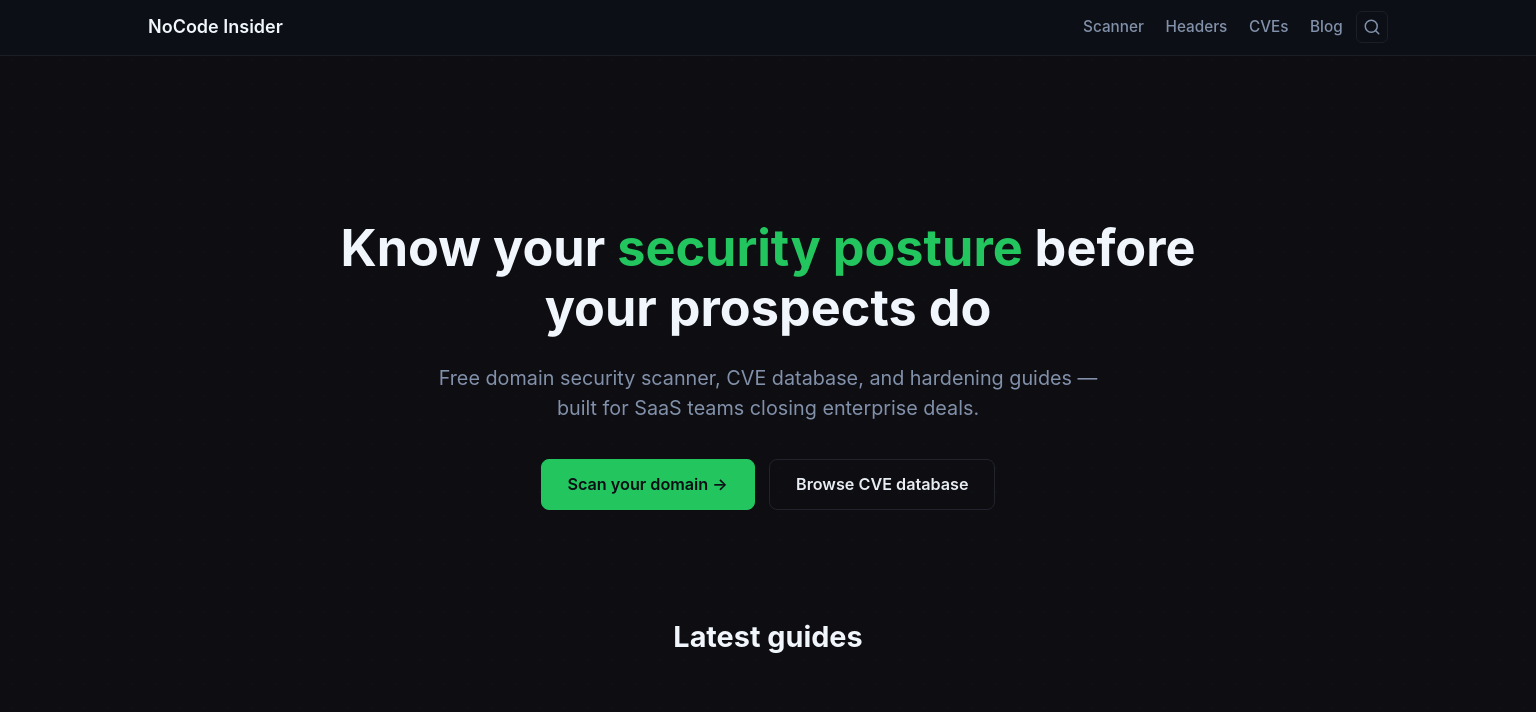
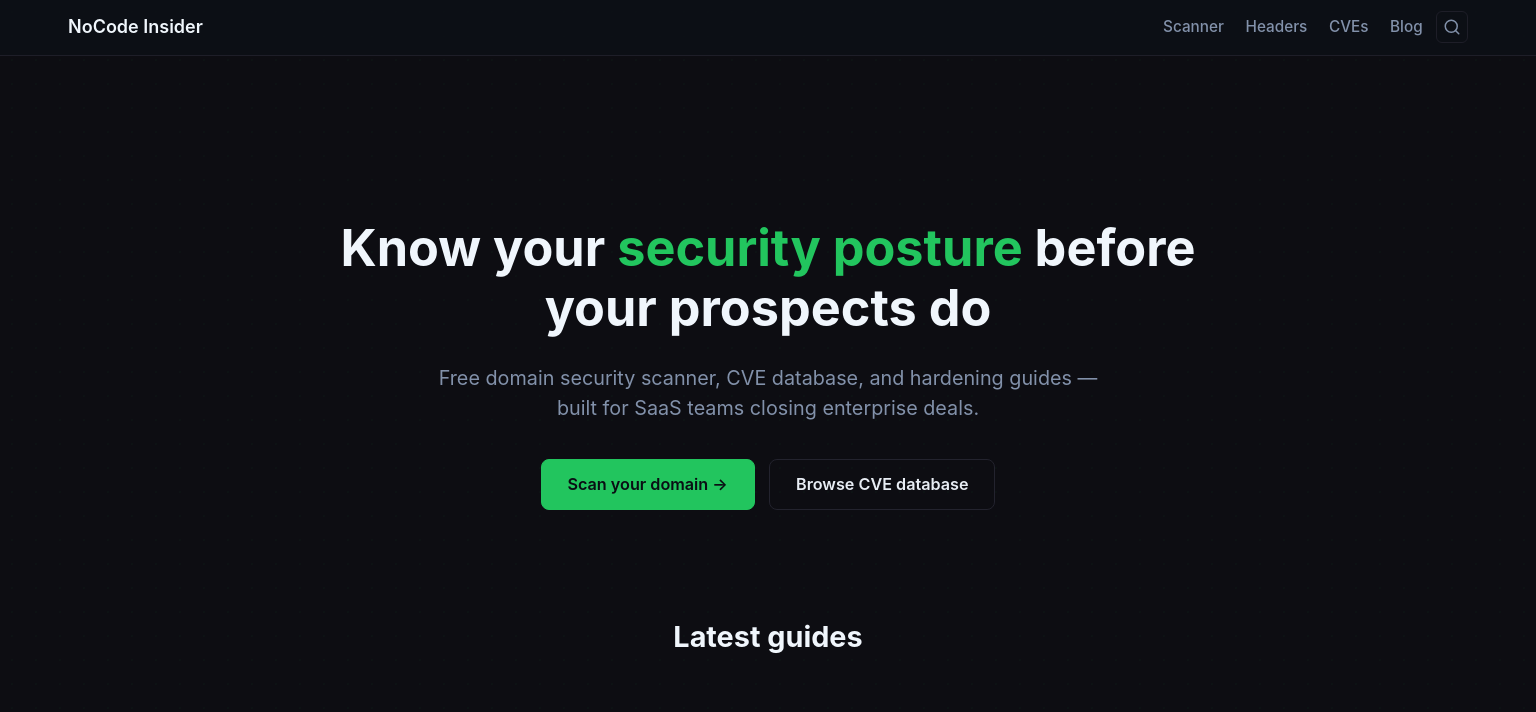
Before and after one commit to driphtyio/cybersec-ai.xyz, an Astro site: page / in a window 1536 px wide. Shown: the top 712 px of the page. Built offline with nearby package versions, Linux system fonts and the light colour scheme; Astro itself is replaced by a stand-in of ours; grey boxes are pictures that could not be loaded.

Commit message:
add 1440p breakpoint: 1400px container, 960px prose

```diff
--- a/src/components/Header.astro
+++ b/src/components/Header.astro
@@ -44,6 +44,9 @@ import { SITE_TITLE } from '../consts';
   }
   @media (min-width: 1200px) {
     .nav-inner { max-width: 1240px; }
+  }
+  @media (min-width: 1440px) {
+    .nav-inner { max-width: 1400px; }
   }
   @media (min-width: 1600px) {
     .nav-inner { max-width: 1440px; }
--- a/src/pages/index.astro
+++ b/src/pages/index.astro
@@ -149,7 +149,12 @@ const latest = allPosts.slice(0, 6);
     .hero-sub { max-width: 700px; font-size: 1.1em; }
   }
 
-  /* Ultra-wide — 1440p+ */
+  /* 1440p */
+  @media (min-width: 1440px) {
+    .lp { max-width: 1400px; }
+  }
+
+  /* Ultra-wide — 1600p+ */
   @media (min-width: 1600px) {
     .lp { max-width: 1440px; }
     .post-grid { grid-template-columns: repeat(4, 1fr); gap: 1.5em; }
--- a/src/styles/global.css
+++ b/src/styles/global.css
@@ -51,6 +51,9 @@ main {
 @media (min-width: 1200px) {
   main { max-width: 1240px; }
 }
+@media (min-width: 1440px) {
+  main { max-width: 1400px; }
+}
 @media (min-width: 1600px) {
   main { max-width: 1440px; }
 }
@@ -81,6 +84,9 @@ p { margin-bottom: 1em; line-height: 1.65; }
 }
 @media (min-width: 1200px) {
   .prose { max-width: 860px; }
+}
+@media (min-width: 1440px) {
+  .prose { max-width: 960px; }
 }
 @media (min-width: 1600px) {
   .prose { max-width: 1000px; }
```
